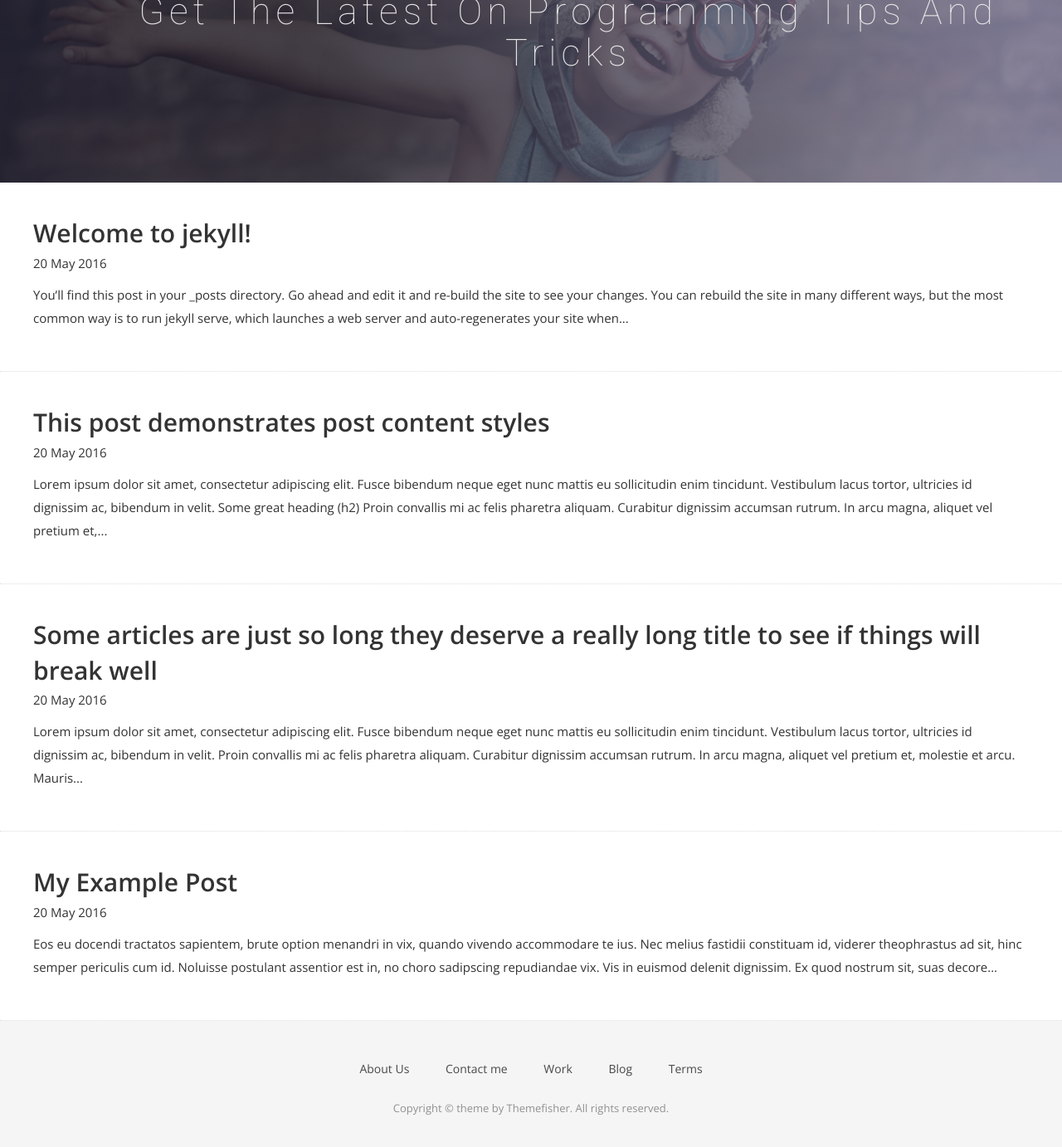
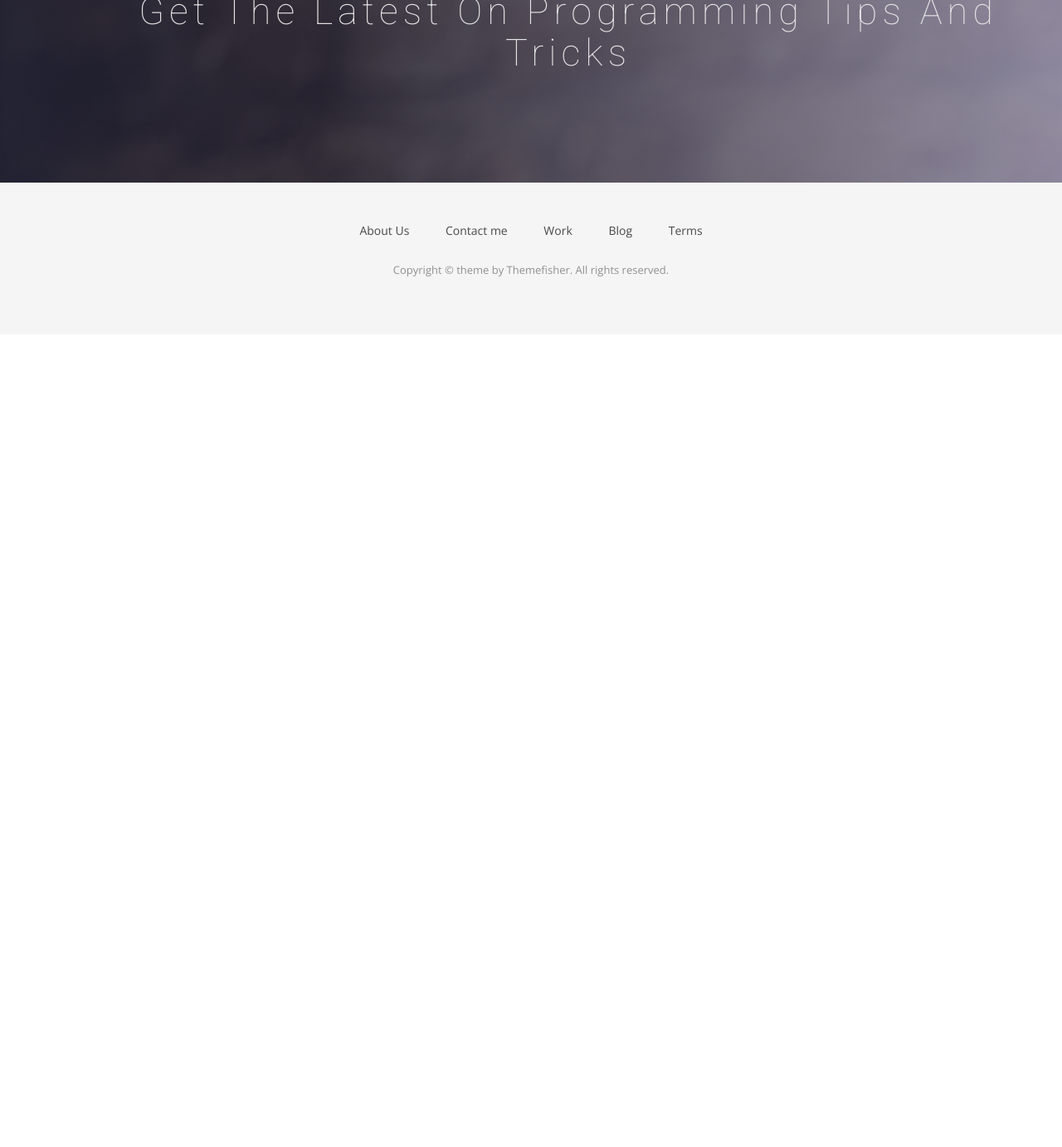
Before and after one commit to jimmy-james/jimmy-james.github.io, a Jekyll site: the page built from blog.html, in a window 1280 px wide and 1400 px high, scrolled down 251 px. Shown: the top 1382 px of the window at 83% size. Built offline with Jekyll 4.4.1, drawn with Linux system fonts in a browser that asks for light colours; nearby versions of some CDN libraries; some web fonts are replaced; after the commit the page ends 900 px from its top, so only the background shows below that.

Commit message:
refactor

````diff
--- a/_posts/2016-05-20-my-example-post.md
+++ /dev/null
@@ -1,12 +0,0 @@
----
-layout: post
----
-
-Eos eu docendi tractatos sapientem, brute option menandri in vix, quando vivendo accommodare te ius. Nec melius fastidii constituam id, viderer theophrastus ad sit, hinc semper periculis cum id. Noluisse postulant assentior est in, no choro sadipscing repudiandae vix. Vis in euismod delenit dignissim. Ex quod nostrum sit, suas decore animal id ius, nobis solet detracto quo te.
-
-{% comment %}
-Might you have an include in your theme? Why not try it here!
-{% include my-themes-great-include.html %}
-{% endcomment %}
-
-No laudem altera adolescens has, volumus lucilius eum no. Eam ei nulla audiam efficiantur. Suas affert per no, ei tale nibh sea. Sea ne magna harum, in denique scriptorem sea, cetero alienum tibique ei eos. Labores persequeris referrentur eos ei.
--- a/_posts/2016-05-20-super-long-article.md
+++ /dev/null
@@ -1,10 +0,0 @@
----
-layout: post
-title: "Some articles are just so long they deserve a really long title to see if things will break well"
----
-
-Lorem ipsum dolor sit amet, consectetur adipiscing elit. Fusce bibendum neque eget nunc mattis eu sollicitudin enim tincidunt. Vestibulum lacus tortor, ultricies id dignissim ac, bibendum in velit. Proin convallis mi ac felis pharetra aliquam. Curabitur dignissim accumsan rutrum. In arcu magna, aliquet vel pretium et, molestie et arcu. Mauris lobortis nulla et felis ullamcorper bibendum. Phasellus et hendrerit mauris. Proin eget nibh a massa vestibulum pretium. Suspendisse eu nisl a ante aliquet bibendum quis a nunc. Praesent varius interdum vehicula. Aenean risus libero, placerat at vestibulum eget, ultricies eu enim. Praesent nulla tortor, malesuada adipiscing adipiscing sollicitudin, adipiscing eget est.
-
-Lorem ipsum dolor sit amet, consectetur adipiscing elit. Fusce bibendum neque eget nunc mattis eu sollicitudin enim tincidunt. Vestibulum lacus tortor, ultricies id dignissim ac, bibendum in velit. Proin convallis mi ac felis pharetra aliquam. Curabitur dignissim accumsan rutrum. In arcu magna, aliquet vel pretium et, molestie et arcu. Mauris lobortis nulla et felis ullamcorper bibendum. Phasellus et hendrerit mauris. Proin eget nibh a massa vestibulum pretium. Suspendisse eu nisl a ante aliquet bibendum quis a nunc. Praesent varius interdum vehicula. Aenean risus libero, placerat at vestibulum eget, ultricies eu enim. Praesent nulla tortor, malesuada adipiscing adipiscing sollicitudin, adipiscing eget est.
-
-Lorem ipsum dolor sit amet, consectetur adipiscing elit. Fusce bibendum neque eget nunc mattis eu sollicitudin enim tincidunt. Vestibulum lacus tortor, ultricies id dignissim ac, bibendum in velit. Proin convallis mi ac felis pharetra aliquam. Curabitur dignissim accumsan rutrum. In arcu magna, aliquet vel pretium et, molestie et arcu. Mauris lobortis nulla et felis ullamcorper bibendum. Phasellus et hendrerit mauris. Proin eget nibh a massa vestibulum pretium. Suspendisse eu nisl a ante aliquet bibendum quis a nunc. Praesent varius interdum vehicula. Aenean risus libero, placerat at vestibulum eget, ultricies eu enim. Praesent nulla tortor, malesuada adipiscing adipiscing sollicitudin, adipiscing eget est.
--- a/_posts/2016-05-20-this-post-demonstrates-post-content-styles.md
+++ /dev/null
@@ -1,87 +0,0 @@
----
-layout: post
-title: "This post demonstrates post content styles"
-author: "Bart Simpson"
-meta: "Springfield"
----
-
-Lorem ipsum dolor sit amet, consectetur adipiscing elit. Fusce bibendum neque eget nunc mattis eu sollicitudin enim tincidunt. Vestibulum lacus tortor, ultricies id dignissim ac, bibendum in velit.
-
-## Some great heading (h2)
-
-Proin convallis mi ac felis pharetra aliquam. Curabitur dignissim accumsan rutrum. In arcu magna, aliquet vel pretium et, molestie et arcu.
-
-Mauris lobortis nulla et felis ullamcorper bibendum. Phasellus et hendrerit mauris. Proin eget nibh a massa vestibulum pretium. Suspendisse eu nisl a ante aliquet bibendum quis a nunc. Praesent varius interdum vehicula. Aenean risus libero, placerat at vestibulum eget, ultricies eu enim. Praesent nulla tortor, malesuada adipiscing adipiscing sollicitudin, adipiscing eget est.
-
-## Another great heading (h2)
-
-Lorem ipsum dolor sit amet, consectetur adipiscing elit. Fusce bibendum neque eget nunc mattis eu sollicitudin enim tincidunt. Vestibulum lacus tortor, ultricies id dignissim ac, bibendum in velit.
-
-### Some great subheading (h3)
-
-Proin convallis mi ac felis pharetra aliquam. Curabitur dignissim accumsan rutrum. In arcu magna, aliquet vel pretium et, molestie et arcu. Mauris lobortis nulla et felis ullamcorper bibendum.
-
-Phasellus et hendrerit mauris. Proin eget nibh a massa vestibulum pretium. Suspendisse eu nisl a ante aliquet bibendum quis a nunc.
-
-### Some great subheading (h3)
-
-Praesent varius interdum vehicula. Aenean risus libero, placerat at vestibulum eget, ultricies eu enim. Praesent nulla tortor, malesuada adipiscing adipiscing sollicitudin, adipiscing eget est.
-
-> This quote will change your life. It will reveal the secrets of the universe, and all the wonders of humanity. Don't misuse it.
-
-Lorem ipsum dolor sit amet, consectetur adipiscing elit. Fusce bibendum neque eget nunc mattis eu sollicitudin enim tincidunt.
-
-### Some great subheading (h3)
-
-Vestibulum lacus tortor, ultricies id dignissim ac, bibendum in velit. Proin convallis mi ac felis pharetra aliquam. Curabitur dignissim accumsan rutrum.
-
-```html
-<html>
-  <head>
-  </head>
-  <body>
-    <p>Hello, World!</p>
-  </body>
-</html>
-```
-
-
-In arcu magna, aliquet vel pretium et, molestie et arcu. Mauris lobortis nulla et felis ullamcorper bibendum. Phasellus et hendrerit mauris.
-
-#### You might want a sub-subheading (h4)
-
-In arcu magna, aliquet vel pretium et, molestie et arcu. Mauris lobortis nulla et felis ullamcorper bibendum. Phasellus et hendrerit mauris.
-
-In arcu magna, aliquet vel pretium et, molestie et arcu. Mauris lobortis nulla et felis ullamcorper bibendum. Phasellus et hendrerit mauris.
-
-#### But it's probably overkill (h4)
-
-In arcu magna, aliquet vel pretium et, molestie et arcu. Mauris lobortis nulla et felis ullamcorper bibendum. Phasellus et hendrerit mauris.
-
-### Oh hai, an unordered list!!
-
-In arcu magna, aliquet vel pretium et, molestie et arcu. Mauris lobortis nulla et felis ullamcorper bibendum. Phasellus et hendrerit mauris.
-
-- First item, yo
-- Second item, dawg
-- Third item, what what?!
-- Fourth item, fo sheezy my neezy
-
-### Oh hai, an ordered list!!
-
-In arcu magna, aliquet vel pretium et, molestie et arcu. Mauris lobortis nulla et felis ullamcorper bibendum. Phasellus et hendrerit mauris.
-
-1. First item, yo
-2. Second item, dawg
-3. Third item, what what?!
-4. Fourth item, fo sheezy my neezy
-
-
-
-## Headings are cool! (h2)
-
-Proin eget nibh a massa vestibulum pretium. Suspendisse eu nisl a ante aliquet bibendum quis a nunc. Praesent varius interdum vehicula. Aenean risus libero, placerat at vestibulum eget, ultricies eu enim. Praesent nulla tortor, malesuada adipiscing adipiscing sollicitudin, adipiscing eget est.
-
-Praesent nulla tortor, malesuada adipiscing adipiscing sollicitudin, adipiscing eget est.
-
-Proin eget nibh a massa vestibulum pretium. Suspendisse eu nisl a ante aliquet bibendum quis a nunc.
--- a/_posts/2016-05-20-welcome-to-jekyll.md
+++ /dev/null
@@ -1,26 +0,0 @@
----
-layout: post
-title: Welcome to jekyll!
-subtitle: Jekyll is a blog-aware, static site generator in Ruby https://jekyllrb.com
-date: 2016-05-20 21:11:27
-author: jekyll
----
-You’ll find this post in your `_posts` directory. Go ahead and edit it and re-build the site to see your changes. You can rebuild the site in many different ways, but the most common way is to run `jekyll serve`, which launches a web server and auto-regenerates your site when a file is updated.
-
-To add new posts, simply add a file in the `_posts` directory that follows the convention `YYYY-MM-DD-name-of-post.ext` and includes the necessary front matter. Take a look at the source for this post to get an idea about how it works.
-
-Jekyll also offers powerful support for code snippets:
-
-{% highlight ruby %}
-def print_hi(name)
-  puts "Hi, #{name}"
-end
-print_hi('Tom')
-#=> prints 'Hi, Tom' to STDOUT.
-{% endhighlight %}
-
-Check out the [Jekyll docs][jekyll-docs] for more info on how to get the most out of Jekyll. File all bugs/feature requests at [Jekyll’s GitHub repo][jekyll-gh]. If you have questions, you can ask them on [Jekyll Talk][jekyll-talk].
-
-[jekyll-docs]: http://jekyllrb.com/docs/home
-[jekyll-gh]:   https://github.com/jekyll/jekyll
-[jekyll-talk]: https://talk.jekyllrb.com/
````
Also changed, not shown: work.html (+4 -7 lines).
